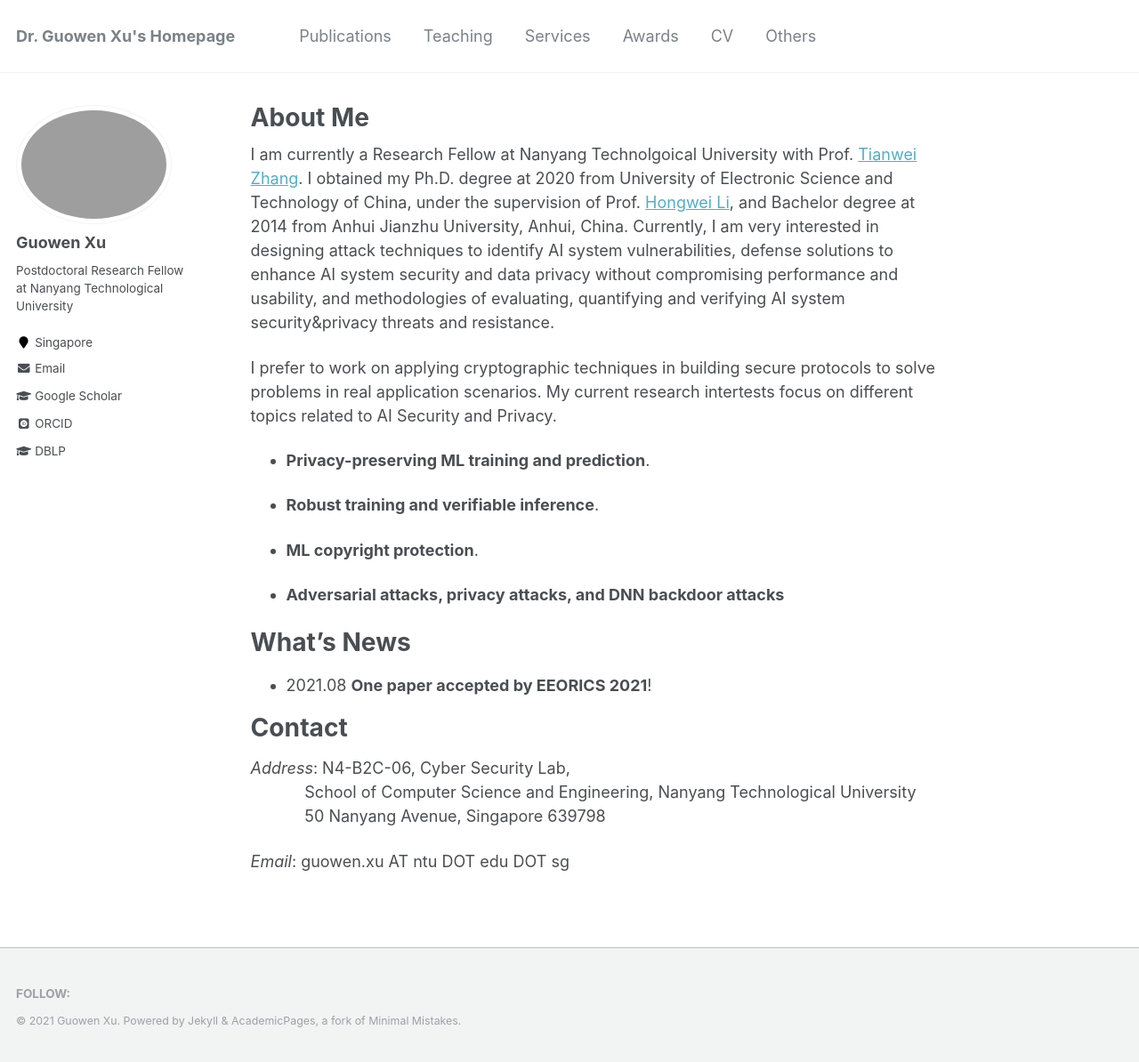
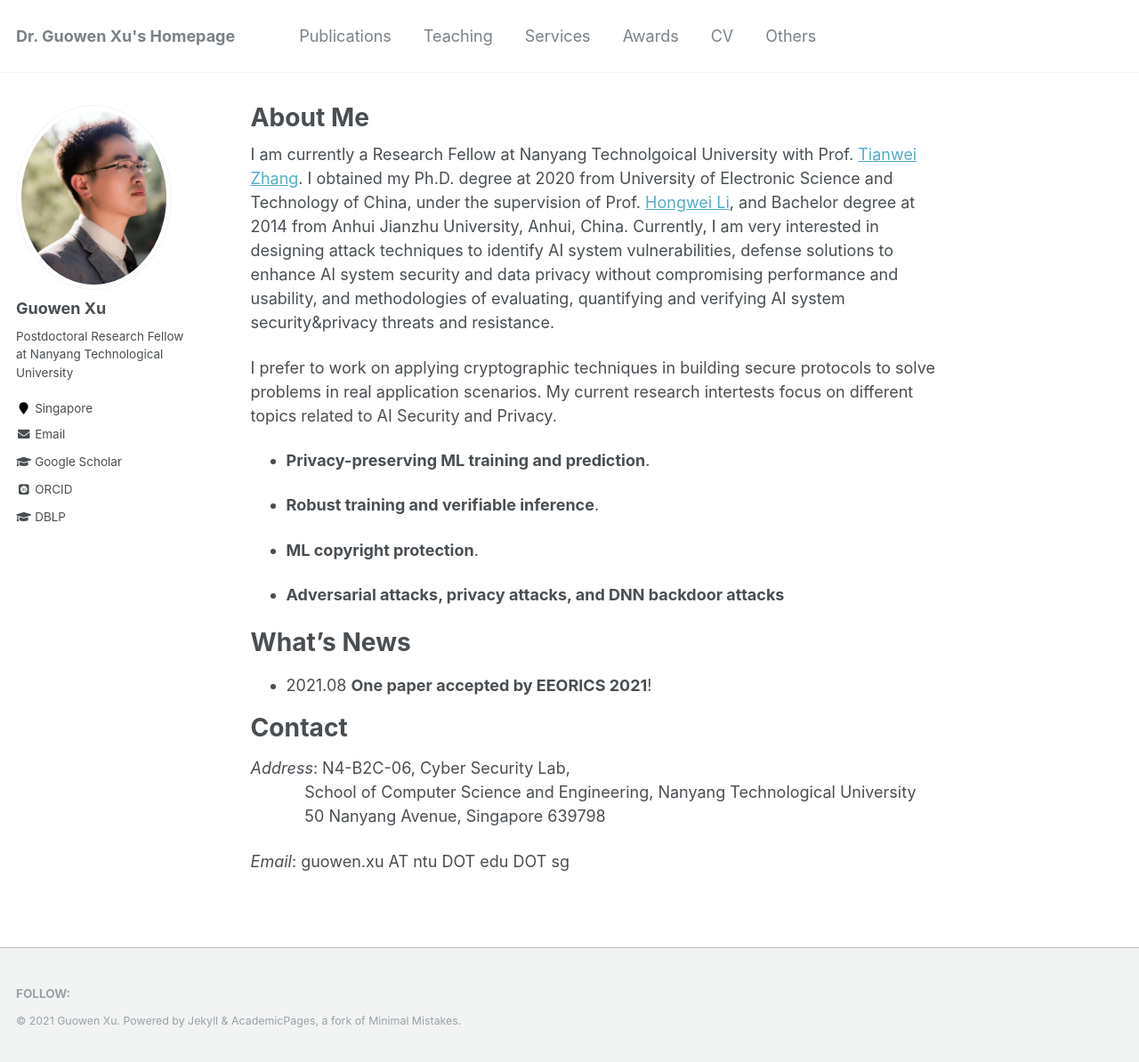
Before and after one commit to Guowen-xu/guowen-xu.github.io, a Jekyll site: the page built from _pages/about.md, in a window 1280 px wide and 1194 px high. Shown: the whole window at 89% size. Built offline with Jekyll 4.4.1, drawn with Linux system fonts in a browser that asks for light colours; some web fonts are replaced.

Commit message:
Update _config.yml

```diff
--- a/_config.yml
+++ b/_config.yml
@@ -81,7 +81,7 @@ analytics:
 # Site Author
 author:
   name             : "Guowen Xu"
-  avatar           : "guo.jpg"
+  avatar           : "yzhou.png"
   bio              : "Postdoctoral Research Fellow at Nanyang Technological University"
   location         : "Singapore"
   employer         :
```
